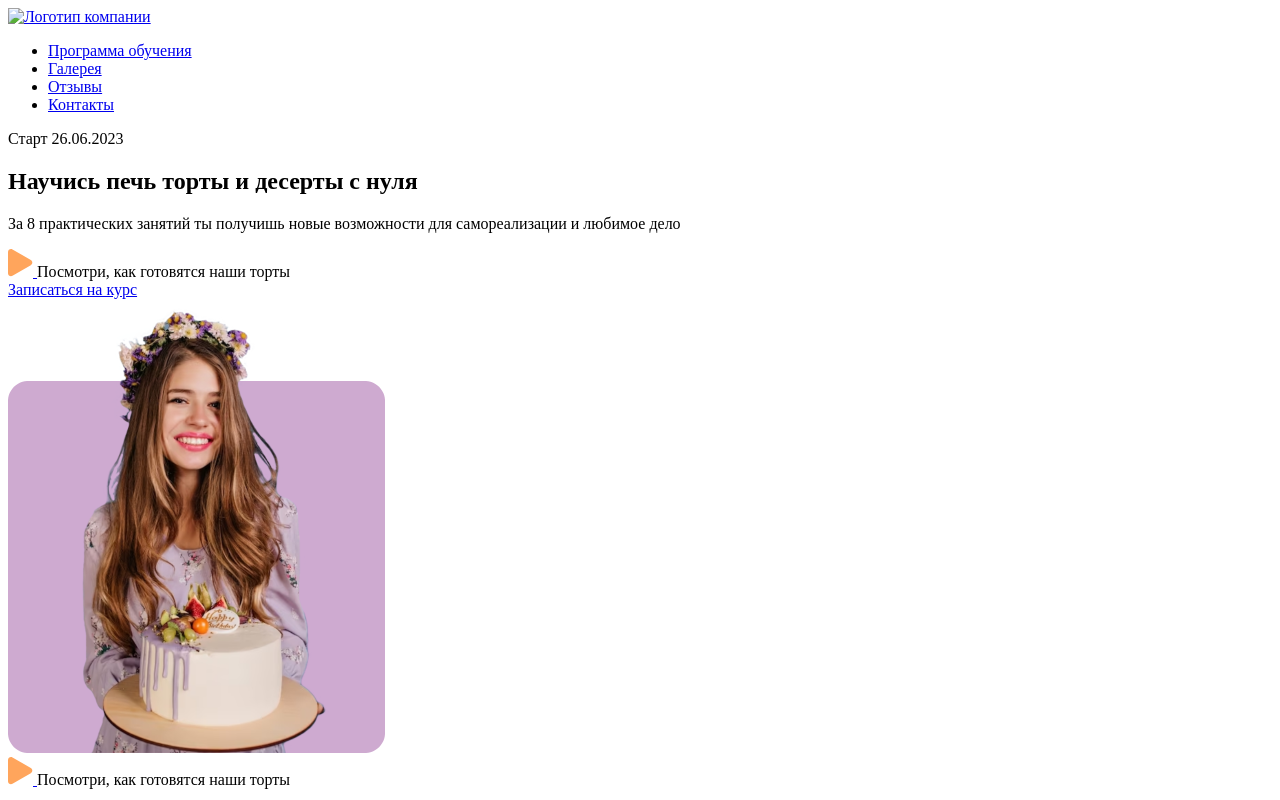
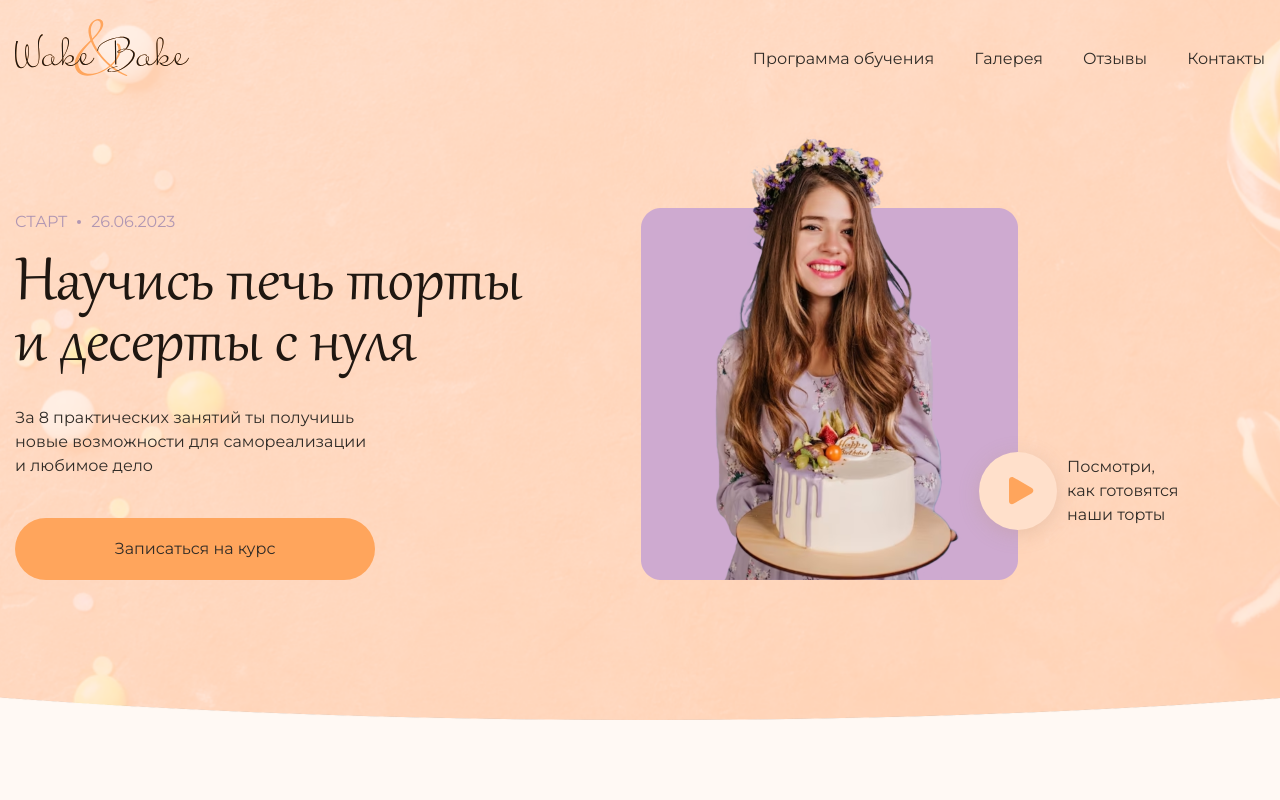
Before and after one commit to Zabuzanov/homework1, a plain HTML site: page homework16/wake-bake/index.html in a window 1280 px wide. Drawn offline with Linux system fonts and the light colour scheme; the site is published under a folder, as on GitHub Pages, so addresses that start at the root find nothing.

Commit message:
Update index.html

```diff
--- a/homework16/wake-bake/index.html
+++ b/homework16/wake-bake/index.html
@@ -4,9 +4,9 @@
 <head>
   <meta charset="UTF-8">
   <meta name="viewport" content="width=device-width, initial-scale=1.0">
-  <link rel="stylesheet" href="/css/fonts.css">
-  <link rel="stylesheet" href="/css/reset.css">
-  <link rel="stylesheet" href="/css/style.css">
+  <link rel="stylesheet" href="css/fonts.css">
+  <link rel="stylesheet" href="css/reset.css">
+  <link rel="stylesheet" href="css/style.css">
   <title>Wake & Bake</title>
 </head>
 
@@ -17,7 +17,7 @@
         <div class="container">
           <div class="header__top-inner">
             <a class="header__logo" href="#">
-              <img  src="/img/icons/logos/logo-dark.svg" alt="Логотип компании">
+              <img  src="img/icons/logos/logo-dark.svg" alt="Логотип компании">
             </a>
             <nav class="nav">
               <ul class="nav__list">
@@ -91,4 +91,5 @@
   <script src="js/main.js"></script>
 </body>
 
+
 </html>
```
